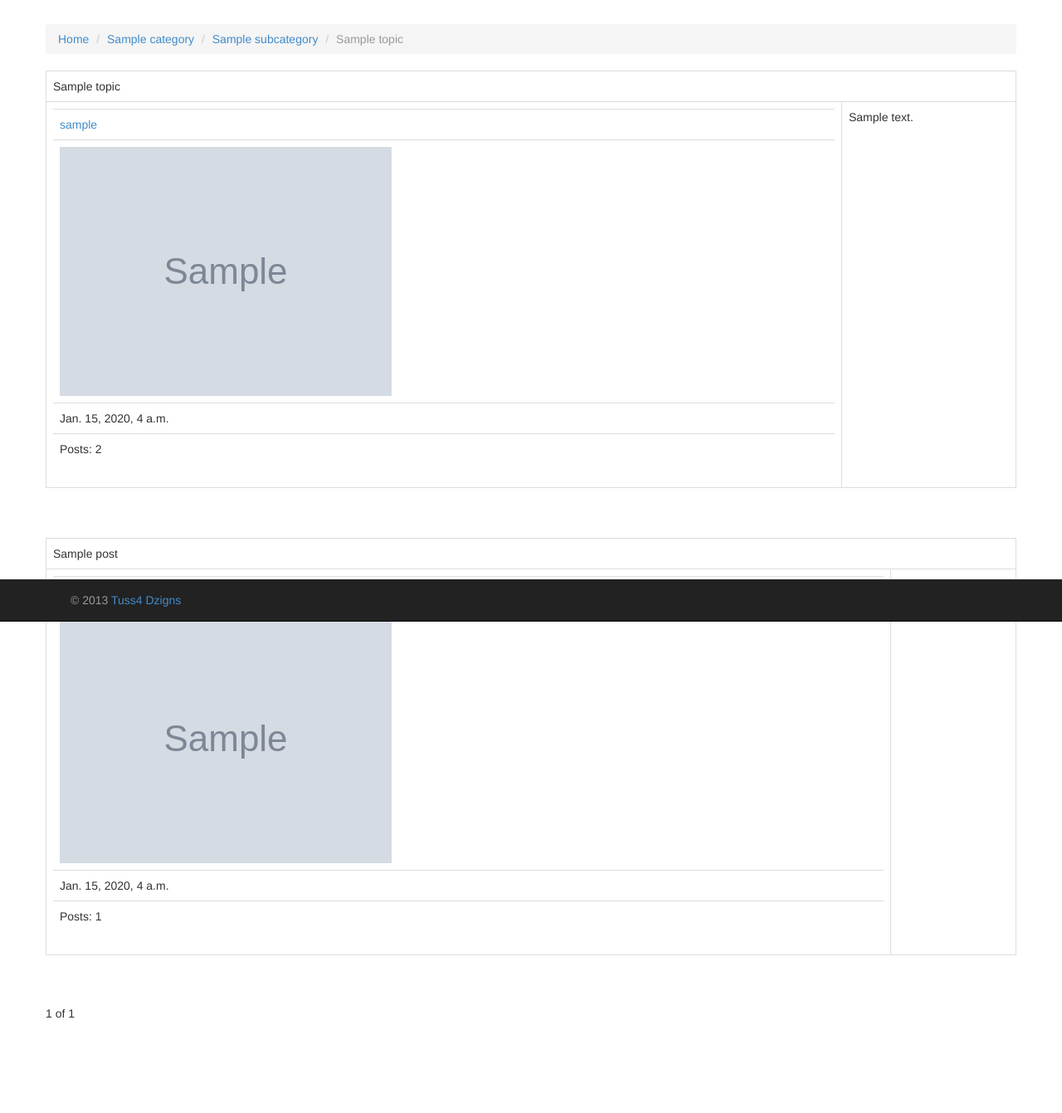
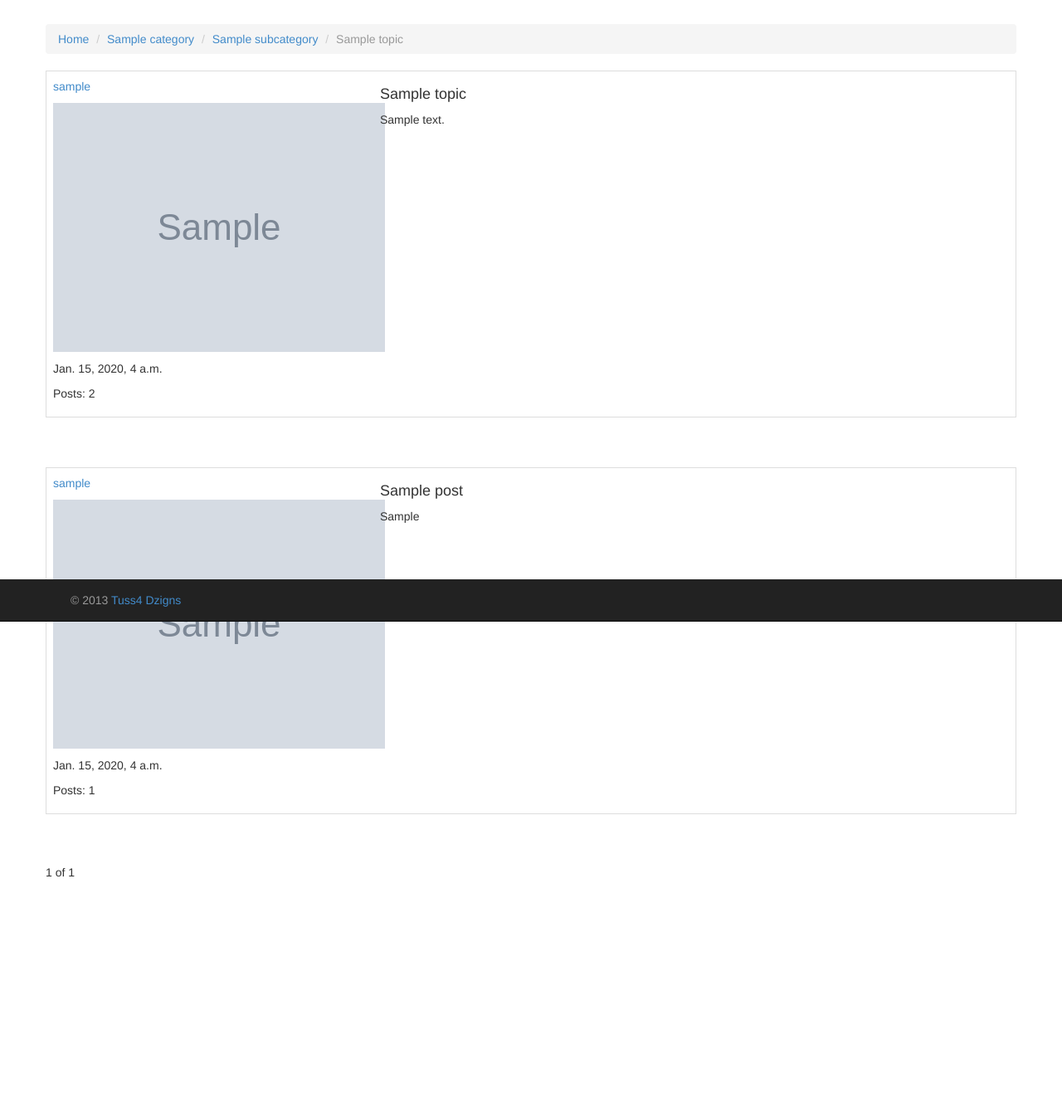
Before and after one commit to Tuss4/messageboard, a Django app: page /topic/1/ in a window 1280 px wide. Shown: the part 51-1392 px from the top of the page at 83% size. After the commit the page ends 1108 px from the top, so only its background shows below. Run offline with Django 3.2, Linux system fonts and the light colour scheme; tables that the repository leaves empty hold one stand-in row (values such as "Sample post"); grey boxes marked "Sample" are stand-in pictures; some libraries are stand-ins or nearby versions.

Commit message:
modifying the view topic template.

```diff
--- a/forum/forum/templates/topics/view_topic.html
+++ b/forum/forum/templates/topics/view_topic.html
@@ -4,35 +4,17 @@
 {% block content %}
 <table class="table table-bordered">
 	<tr>
-		<td colspan="2">{{ t.title }}</td>
-	</tr>
-	<tr>
 		<td>
-			<table class="table">
-				<tr>
-					<td><a href="/view_profile/{{ t.author.id }}/">{{ t.author.username }}</a></td>
-				</tr>
-				<tr>
-					<td>{% for g in gs %}{% ifequal t.author g.member %}<img src="{{ g.gravatar }}?s=100" alt="{{ t.author.username }}" title="{{ t.author.username }}">{% endifequal %}{% endfor %}</td>
-				</tr>
-				<tr>
-					<td>{{ t.date }}</td>
-				</tr>
-				<tr>
-					<td>Posts: {{ c }}</td>
-				</tr>
-			</table>
-		</td>
-		<td>
-			<!-- message stuff -->
 			<div class="row">
-				<div class="col-md-12">{{ t.message|safe|linebreaks }}</div>
+				<div class="col-md-4">
+					<p><a href="/view_profile/{{ t.author.id }}/">{{ t.author.username }}</a></p>
+					<p>{% for g in gs %}{% ifequal t.author g.member %}<img src="{{ g.gravatar }}?s=100" alt="{{ t.author.username }}" title="{{ t.author.username }}">{% endifequal %}{% endfor %}</p>
+					<p>{{ t.date }}</p>
+					<p>Posts: {{ c }}</p>
 				</div>
-			{% if u %}
-			<div class="row">
-				<div class="col-md-12">-<a href="/edit_topic/{{ t.id }}/">Edit Topic</a></div>
+				<div class="col-md-8"><h4>{{ t.title }}</h4>{{ t.message|safe|linebreaks }}<br />{% if u %}-<a href="/edit_topic/{{ t.id }}/">Edit Topic</a>
+			{% endif %}</div>
 			</div>
-			{% endif %}
 		</td>
 	</tr>
 </table>
@@ -42,39 +24,20 @@
 	{% for p in posts %}
 	<div id="{{ p.id }}"><table class="table table-bordered">
 		<tr>
-			<td colspan="2">{{ p.title }}</td>
-		</tr>
-		<tr>
 		<td>
-				<table class="table">
-					<tr>
-						<td><a href="/view_profile/{{ p.author.id }}/">{{ p.author.username }}</a></td>
-					</tr>
-					<tr>
-					<td>{% for g in gs %}{% ifequal p.author g.member %}<img src="{{ g.gravatar }}?s=100" alt="{{ p.author.username }}" title="{{ p.author.username }}">{% endifequal %}{% endfor %}</td>
-					</tr>
-					<tr>
-						<td>{{ p.date }}</td>
-					</tr>
-					<tr>
-						<td>Posts: {% for m in mc %}{% ifequal m.user p.author %}{{ m.count }}{% endifequal %}{% endfor %}</td>
-					</tr>
-				</table>
-			</td>
-			<td>
-				<!-- message stuff -->
 			<div class="row">
-					<div class="col-md-12">{{ p.post|safe|linebreaks }}</div>
+				<div class="col-md-4">
+					<p><a href="/view_profile/{{ p.author.id }}/">{{ p.author.username }}</a></p>
+					<p>{% for g in gs %}{% ifequal p.author g.member %}<img src="{{ g.gravatar }}?s=100" alt="{{ p.author.username }}" title="{{ p.author.username }}">{% endifequal %}{% endfor %}</p>
+					<p>{{ p.date }}</p>
+					<p>Posts: {% for m in mc %}{% ifequal m.user p.author %}{{ m.count }}{% endifequal %}{% endfor %}</p>
 				</div>
-				{% if u %}
-				<div class="row">
-					<div class="col-md-12">-<a href="/edit_post/{{ p.id }}/">Edit Post</a></div>
+				<div class="col-md-8"><h4>{{ p.title }}</h4>{{ p.post|safe|linebreaks }}<br />{% ifequal user p.author %}-<a href="/edit_post/{{ p.id }}/">Edit Post</a>
+				{% endifequal %}</div>
 			</div>
-				{% endif %}
 		</td>
 		</tr>
-	</table></div>
-	<br />
+	</table></div><br />
 	{% endfor %}
 <div class="pagination">
 	<span class="step-links">
```
Lines whose indentation alone changed are shown as unchanged.
